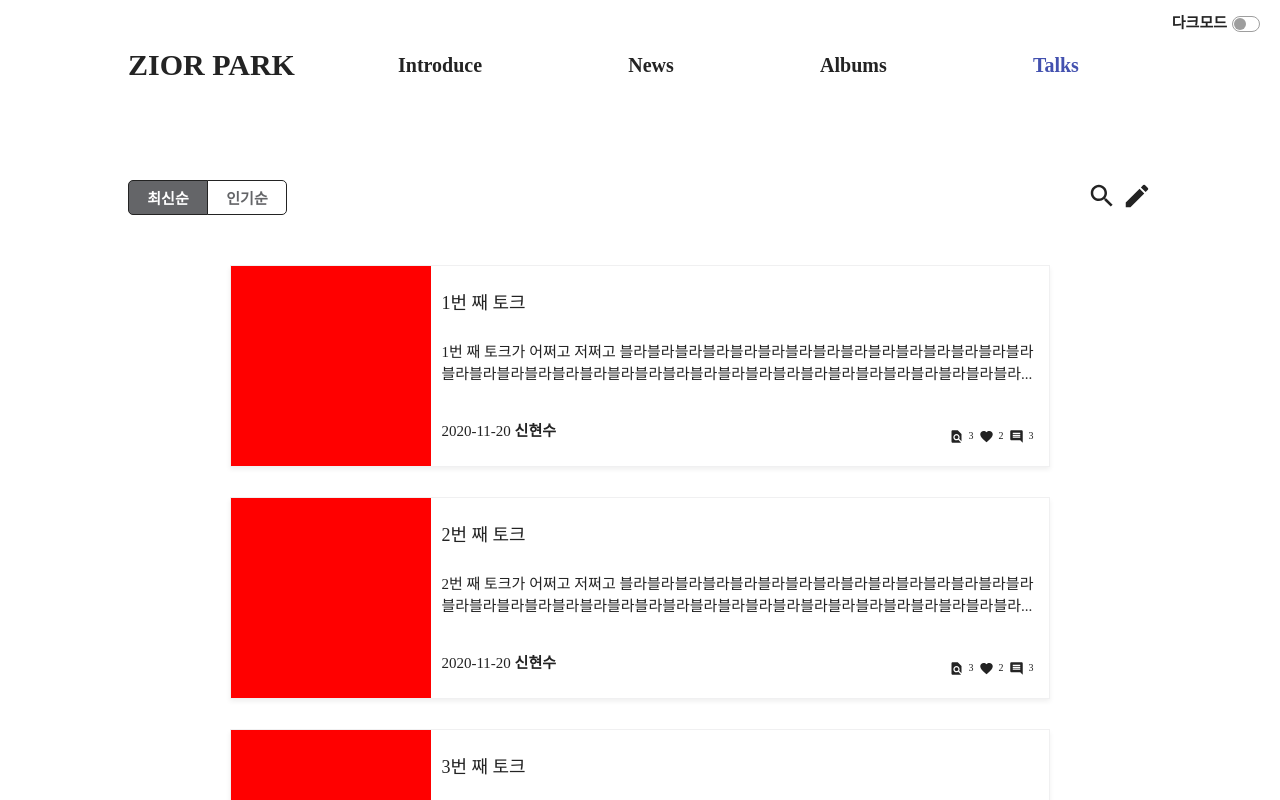
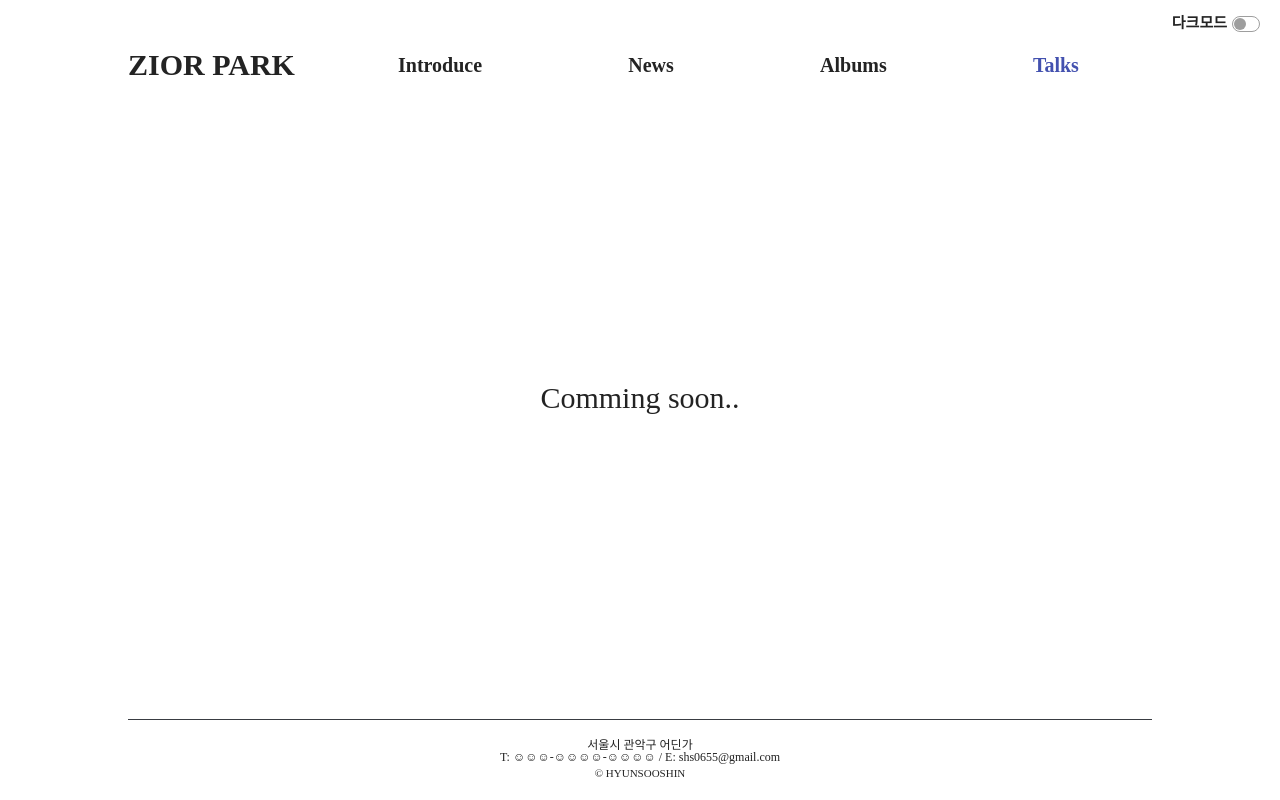
Before and after one commit to HYUNSOOSHIN/pepsi-man, a React (Create React App) app: page /talks/1 in a window 1280 px wide. Built offline with nearby package versions, Linux system fonts and the light colour scheme.

Commit message:
[21/01/16] Change Talk Page to coming soon

```diff
--- a/src/components/item/TalkItem.jsx
+++ b/src/components/item/TalkItem.jsx
@@ -58,8 +58,7 @@ const TalkItem = (props) => {
               WebkitBoxOrient: "vertical",
             }}
           >
-            {item}번 째 토크가 어쩌고 저쩌고
-            블라블라블라블라블라블라블라블라블라블라블라블라블라블라블라블라블라블라블라블라블라블라블라블라블라블라블라블라블라블라블라블라블라블라블라블라블라블라블라블라
+            {item}번 째 토크입니다.
           </p>
           <div style={{ display: "flex", justifyContent: "space-between", alignContent: "flex-end", marginTop: "10px" }}>
             <div style={{ display: "flex", justifyContent: "space-between", alignContent: "flex-end" }}>
--- a/src/components/page/talks/Search.jsx
+++ b/src/components/page/talks/Search.jsx
@@ -1,7 +1,6 @@
 import React from "react"
 import Layout from "../../common/Layout"
 import TalkItem from "../../item/TalkItem"
-
 import SearchIcon from "@material-ui/icons/Search"
 
 const Search = () => {
--- a/src/components/page/talks/Talk.jsx
+++ b/src/components/page/talks/Talk.jsx
@@ -1,7 +1,6 @@
 import React, { useState } from "react"
 import { useHistory } from "react-router-dom"
 import Layout from "../../common/Layout"
-
 import FindInPageIcon from "@material-ui/icons/FindInPage"
 import FavoriteIcon from "@material-ui/icons/Favorite"
 import CommentIcon from "@material-ui/icons/Comment"
@@ -29,10 +28,7 @@ const Talk = (props) => {
           {/* 이미지 대체 */}
           <div style={{ backgroundColor: "red", width: "524px", height: "524px", margin: "30px 0px" }}></div>
 
-          <p style={{ width: "100%", height: "fit-content", fontSize: "15px" }}>
-            {talkSeq}번 째 토크가 어쩌고 저쩌고
-            블라블라블라블라블라블라블라블라블라블라블라블라블라블라블라블라블라블라블라블라블라블라블라블라블라블라블라블라블라블라블라블라블라블라블라블라블라블라블라블라
-          </p>
+          <p style={{ width: "100%", height: "fit-content", fontSize: "15px" }}>{talkSeq}번 째 토크입니다.</p>
         </div>
       </section>
 
@@ -95,7 +91,7 @@ const Talk = (props) => {
                 <p style={{ fontSize: "12px" }}>작성시간</p>
               </div>
 
-              <p style={{ fontSize: "15px", whiteSpace: "pre-line" }}>내용 블라블라~~</p>
+              <p style={{ fontSize: "15px", whiteSpace: "pre-line" }}>내용입니다</p>
             </div>
             <div style={{ marginTop: "10px", padding: "5px", border: "1px solid" }}>
               <div style={{ display: "flex", justifyContent: "flex-start", alignItems: "center" }}>
@@ -103,7 +99,7 @@ const Talk = (props) => {
                 <p style={{ fontSize: "12px" }}>작성시간</p>
               </div>
 
-              <p style={{ fontSize: "15px", whiteSpace: "pre-line" }}>내용 블라블라~~</p>
+              <p style={{ fontSize: "15px", whiteSpace: "pre-line" }}>내용입니다</p>
             </div>
           </div>
         </div>
--- a/src/components/page/talks/Talks.jsx
+++ b/src/components/page/talks/Talks.jsx
@@ -11,7 +11,10 @@ const Talks = () => {
 
   return (
     <Layout>
-      <section style={{ display: "flex", justifyContent: "space-between", alignContent: "center" }}>
+      <section style={{ display: "flex", justifyContent: "center", alignItems: "center", width: "100%", height: "100%" }}>
+        <p style={{ fontSize: "30px" }}>Comming soon..</p>
+      </section>
+      {/* <section style={{ display: "flex", justifyContent: "space-between", alignContent: "center" }}>
         <div style={{ display: "flex", justifyContent: "flex-start", alignItems: "center" }}>
           <button
             style={{
@@ -58,7 +61,7 @@ const Talks = () => {
         {[1, 2, 3, 4].map((item, index) => (
           <TalkItem key={index} item={item} />
         ))}
-      </section>
+      </section> */}
     </Layout>
   )
 }
--- a/src/components/page/talks/Write.jsx
+++ b/src/components/page/talks/Write.jsx
@@ -1,7 +1,6 @@
 import React, { useState, useRef } from "react"
 import { useHistory } from "react-router-dom"
 import Layout from "../../common/Layout"
-
 import RemoveCircleIcon from "@material-ui/icons/RemoveCircle"
 
 const Write = () => {
```
